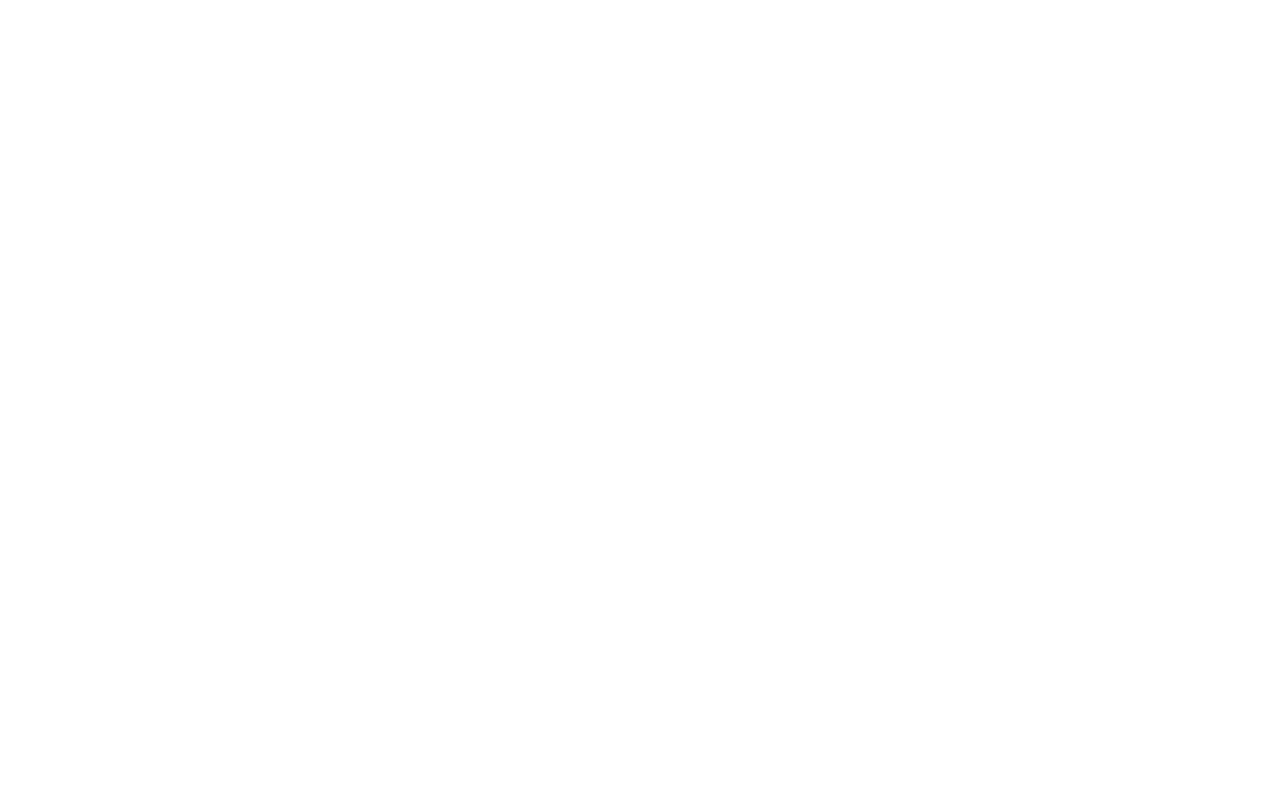
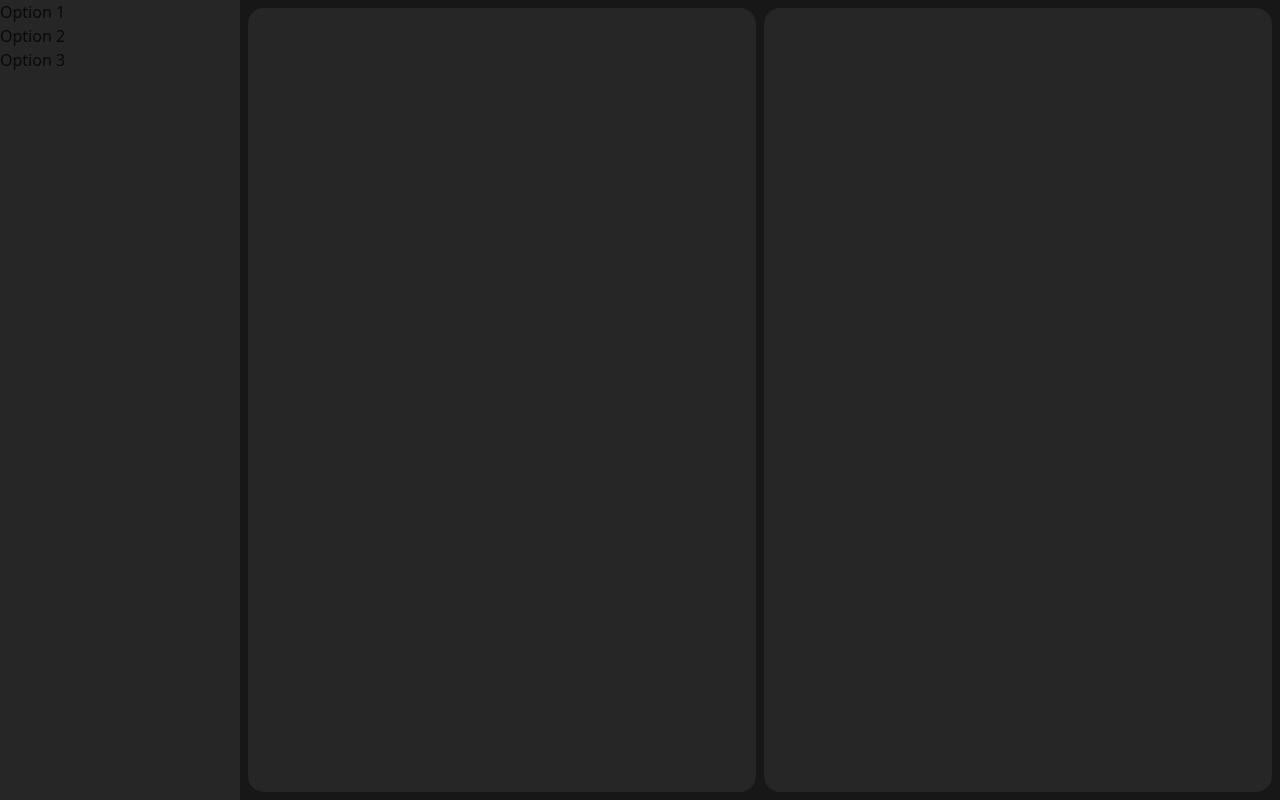
Before and after one commit to ProyectLink/super-list-frontend, a React (Vite) app: page /tasks in a window 1280 px wide. Before the commit this address had no page. Built offline with nearby package versions, Linux system fonts and the light colour scheme.

Commit message:
feat: initial application layout structure

```diff
--- /dev/null
+++ b/src/components/layouts/LayoutApplication.tsx
@@ -0,0 +1,26 @@
+import React from "react";
+import { twMerge } from "tailwind-merge";
+
+interface LayoutApplicationProps extends React.HTMLAttributes<HTMLDivElement> {
+  children: React.ReactNode;
+  className?: string;
+}
+
+const LayoutApplication = ({
+  children,
+  className,
+  ...rest
+}: LayoutApplicationProps) => {
+  return (
+    <>
+      <div
+        {...rest}
+        className={twMerge("min-h-dvh max-h-dvh bg-black", className)}
+      >
+        {children}
+      </div>
+    </>
+  );
+};
+
+export default LayoutApplication;
--- /dev/null
+++ b/src/components/layouts/LayoutApplicationNavigation.tsx
@@ -0,0 +1,24 @@
+import React from "react";
+import { twMerge } from "tailwind-merge";
+
+interface LayoutApplicationNavigationProps
+  extends React.HTMLAttributes<HTMLDivElement> {
+  children: React.ReactNode;
+  className?: string;
+}
+
+const LayoutApplicationNavigation = ({
+  children,
+  className,
+  ...rest
+}: LayoutApplicationNavigationProps) => {
+  return (
+    <>
+      <div {...rest} className={twMerge("", className)}>
+        {children}
+      </div>
+    </>
+  );
+};
+
+export default LayoutApplicationNavigation;
--- /dev/null
+++ b/src/components/layouts/LayoutApplicationSection.tsx
@@ -0,0 +1,24 @@
+import React from "react";
+import { twMerge } from "tailwind-merge";
+
+interface LayoutApplicationSectionProps
+  extends React.HTMLAttributes<HTMLDivElement> {
+  children: React.ReactNode;
+  className?: string;
+}
+
+const LayoutApplicationSection = ({
+  children,
+  className,
+  ...rest
+}: LayoutApplicationSectionProps) => {
+  return (
+    <>
+      <div {...rest} className={twMerge("", className)}>
+        {children}
+      </div>
+    </>
+  );
+};
+
+export default LayoutApplicationSection;
--- /dev/null
+++ b/src/components/navigation/Navigation.tsx
@@ -0,0 +1,16 @@
+import NavigationContainer from "./NavigationContainer";
+import NavigationItem from "./NavigationItem";
+
+export const Navigation = () => {
+  return (
+    <>
+      <NavigationContainer>
+        <NavigationItem>Option 1</NavigationItem>
+        <NavigationItem>Option 2</NavigationItem>
+        <NavigationItem>Option 3</NavigationItem>
+      </NavigationContainer>
+    </>
+  );
+};
+
+export default Navigation;
--- /dev/null
+++ b/src/components/navigation/NavigationContainer.tsx
@@ -0,0 +1,21 @@
+import React from "react";
+import { twMerge } from "tailwind-merge";
+
+interface NavigationContainerProps
+  extends React.HTMLAttributes<HTMLDivElement> {
+  children: React.ReactNode;
+  className?: string;
+}
+
+export const NavigationContainer = ({
+  className,
+  ...rest
+}: NavigationContainerProps) => {
+  return (
+    <>
+      <div {...rest} className={twMerge("", className)}></div>
+    </>
+  );
+};
+
+export default NavigationContainer;
--- /dev/null
+++ b/src/components/navigation/NavigationItem.tsx
@@ -0,0 +1,23 @@
+import React from "react";
+import { twMerge } from "tailwind-merge";
+
+interface NavigationItemProps extends React.HTMLAttributes<HTMLDivElement> {
+  children: React.ReactNode;
+  className?: string;
+}
+
+export const NavigationItem = ({
+  className,
+  children,
+  ...rest
+}: NavigationItemProps) => {
+  return (
+    <>
+      <div {...rest} className={twMerge("", className)}>
+        {children}
+      </div>
+    </>
+  );
+};
+
+export default NavigationItem;
--- a/src/pages/Layout/Layout.tsx
+++ /dev/null
@@ -1,27 +0,0 @@
-const Layout = () => {
-  return (
-    <>
-      <main className="flex h-screen">
-        {/* Columna Izquierda */}
-        <section className="bg-gray-200 p-4 w-1/6 flex-shrink-0">
-          <h2 className="text-lg font-semibold">Columna Izquierda</h2>
-          <p>Contenido de la columna izquierda.</p>
-        </section>
-
-        {/* Columna Centro */}
-        <section className="bg-gray-300 p-4 w-1/2 flex-shrink-0">
-          <h2 className="text-lg font-semibold">Columna Centro</h2>
-          <p>Contenido de la columna centro.</p>
-        </section>
-
-        {/* Columna Derecha */}
-        <section className="bg-gray-400 p-4 w-1/2 flex-shrink-0">
-          <h2 className="text-lg font-semibold">Columna Derecha</h2>
-          <p>Contenido de la columna derecha.</p>
-        </section>
-      </main>
-    </>
-  );
-};
-
-export default Layout;
--- /dev/null
+++ b/src/pages/Tasks/TasksPage.tsx
@@ -0,0 +1,26 @@
+import LayoutApplication from "@/components/layouts/LayoutApplication";
+import LayoutApplicationNavigation from "@/components/layouts/LayoutApplicationNavigation";
+import LayoutApplicationSection from "@/components/layouts/LayoutApplicationSection";
+import Navigation from "@/components/navigation/Navigation";
+
+const TasksPage = () => {
+  return (
+    <>
+      <LayoutApplication className="flex w-full gap-2 bg-neutral-900">
+        <LayoutApplicationNavigation className="bg-neutral-800 w-60">
+          <Navigation />
+        </LayoutApplicationNavigation>
+
+        <LayoutApplicationSection className="my-2 grow rounded-2xl bg-neutral-800">
+          <div></div>
+        </LayoutApplicationSection>
+
+        <LayoutApplicationSection className="my-2 rounded-2xl grow bg-neutral-800 me-2">
+          <div></div>
+        </LayoutApplicationSection>
+      </LayoutApplication>
+    </>
+  );
+};
+
+export default TasksPage;
--- a/src/router/router.tsx
+++ b/src/router/router.tsx
@@ -3,7 +3,7 @@
 import Home from "../pages/Home/Home";
 import Register from "../pages/Register/Register";
 import Login from "@/pages/Login/Login";
-import Layout from "@/pages/Layout/Layout";
+import TasksPage from "@/pages/Tasks/TasksPage";
 
 const Router = () => {
   return (
@@ -13,11 +13,7 @@
           <Route path="/" element={<Home />} />
           <Route path="/login" element={<Login />} />
           <Route path="/register" element={<Register />} />
-          <Route path="/layout" element={<Layout />} />
-
-
-
-
+          <Route path="/tasks" element={<TasksPage />} />
         </Routes>
       </BrowserRouter>
     </>
```
Also changed, not shown: 1 other file (tests, documents, lock files or other folders).
